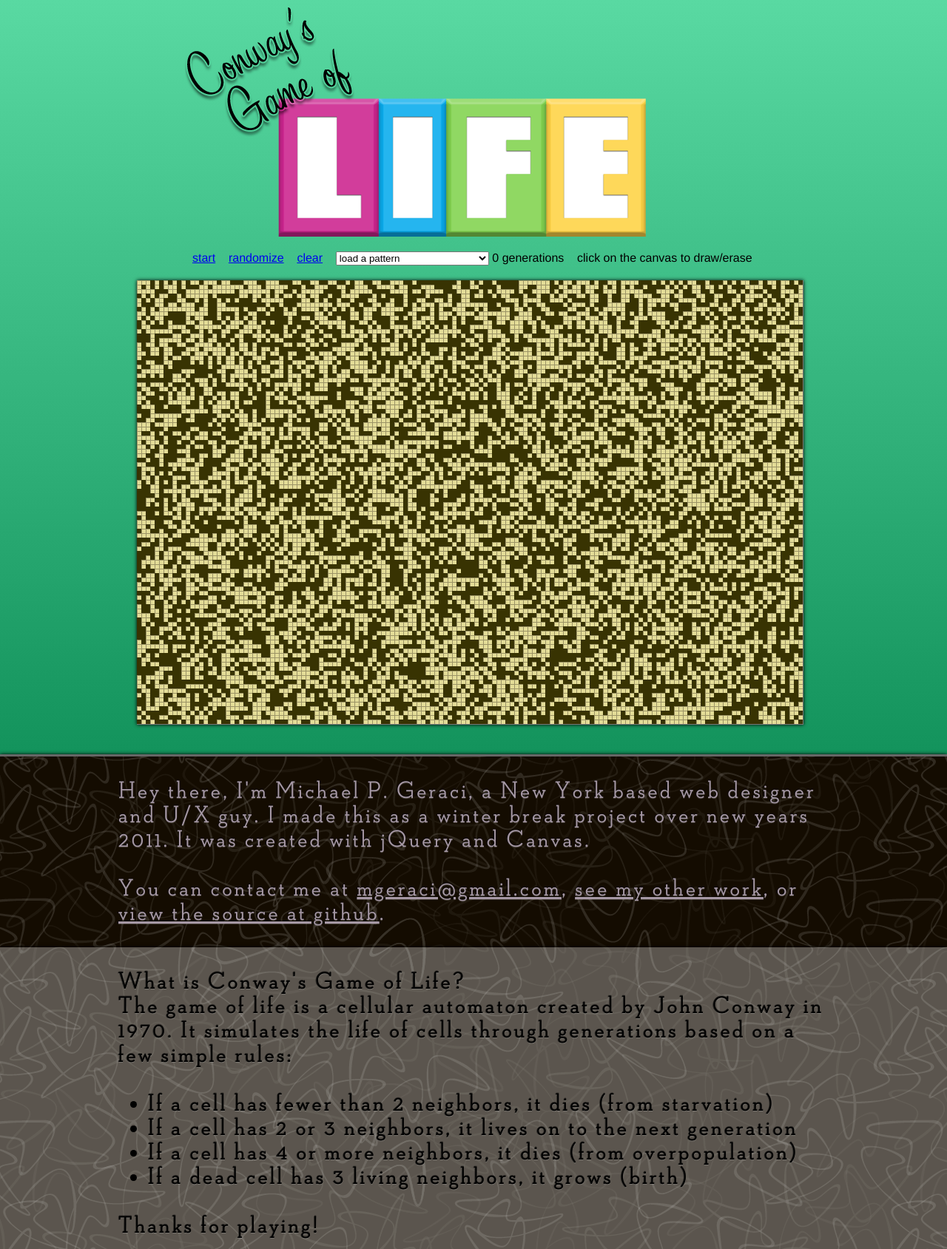
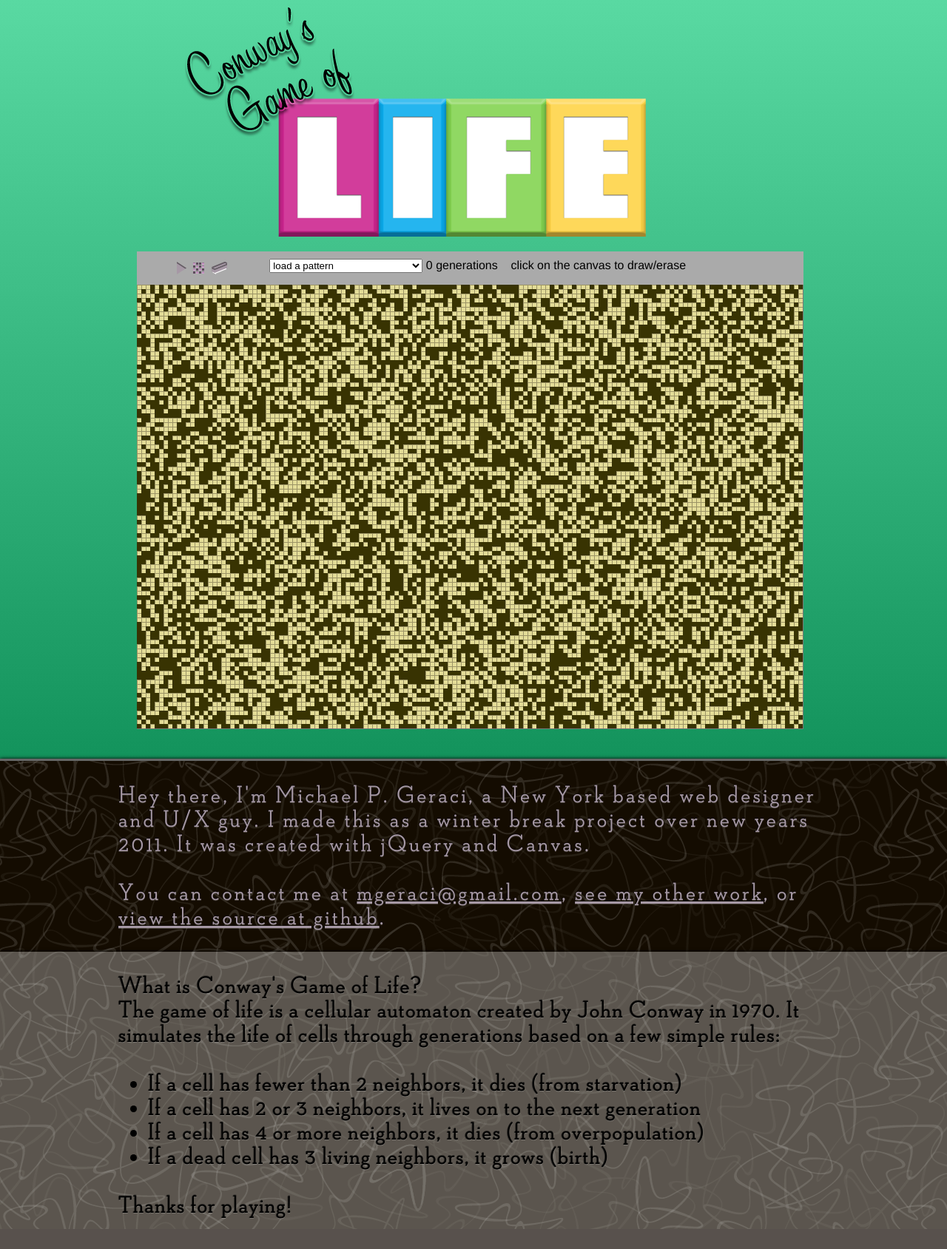
Before and after one commit to mgeraci/jQuery-Life, a PHP site: page / in a window 1280 px wide. Shown: the whole page at 74% size. After the commit the page ends 1662 px from the top, so only its background shows below. Run offline with PHP 8.4, Linux system fonts and the light colour scheme; some libraries are stand-ins or nearby versions.

Commit message:
started working on iconographic toolbar

```diff
--- a/index.html
+++ b/index.html
@@ -18,9 +18,9 @@
       <div class="centered">
         <img id="logo" width="623" height="310" src="/images/logo.png">
         <div id="tools">
-          <a id="status" href="#">start</a>&nbsp;&nbsp;&nbsp;
-          <a id="reset" href="#">randomize</a>&nbsp;&nbsp;&nbsp;
-          <a id="clear" href="#">clear</a>&nbsp;&nbsp;&nbsp;
+          <a id="status" class="button" href="#"><span>play</span></a>&nbsp;&nbsp;&nbsp;
+          <a id="reset" class="button" href="#"><span>randomize</span></a>&nbsp;&nbsp;&nbsp;
+          <a id="clear" class="button" href="#"><span>clear</a></a>&nbsp;&nbsp;&nbsp;
           <select id="pattern"></select>
           <span id="count">0</span> generations&nbsp;&nbsp;&nbsp;
           <span id="drawNote">click on the canvas to draw/erase</span>
--- a/js/application.js
+++ b/js/application.js
@@ -26,9 +26,9 @@
 
 // control the running of the game
 function buttons(){
-  $('#status').click(function(){
+  $('#status span').click(function(){
     if ($(this).html() == 'pause'){
-      $(this).html('start');
+      $(this).html('play');
     } else {
       $(this).html('pause');
     }
@@ -261,7 +261,7 @@
   $('#count').html(parseInt($('#count').html(), 10) + 1);
 
   // if the toggle is active, run again
-  if ($('#status').hasClass('active')) {
+  if ($('#status span').hasClass('active')) {
     // pause for a set time to keep the speed in check
     timer = setTimeout("createNext();", speed);
   }
--- a/stylesheets/style.less
+++ b/stylesheets/style.less
@@ -53,10 +53,64 @@
   margin: 10px 0 0 90px;
 }
 
+@toolsLeft: 50px;
+
 // toolbar
 #tools{
   .floatClear;
-  margin: 20px 0 20px 100px;
+  margin: 20px 0 0 25px;
+  background: rgba(170,170,170,1);
+  padding: 10px 0 10px @toolsLeft;
+  width: 901px - @toolsLeft;
+}
+
+.sprite{
+  display: block;
+  overflow: hidden;
+  line-height: 500px;
+  float: left;
+}
+
+.button{
+  float: left;
+  padding: 4px;
+}
+
+// controls
+#status{
+  span{
+    .sprite;
+    width: 13px;
+    height: 17px;
+    background: url(/images/controls.png) 0 0 no-repeat;
+  }
+}
+
+#status{
+  span.active{
+    .sprite;
+    width: 12px;
+    height: 17px;
+    background: url(/images/controls.png) -13px 0 no-repeat;
+  }
+}
+
+#reset{
+  span{
+    .sprite;
+    width: 17px;
+    height: 17px;
+    background: url(/images/controls.png) -24px 0 no-repeat;
+  }
+}
+
+#clear{
+  span{
+    .sprite;
+    width: 22px;
+    height: 17px;
+    background: url(/images/controls.png) -40px 0 no-repeat;
+  }
 }
 
 // holds the two canvases, has background color
@@ -67,10 +121,6 @@
   background: #fff;
   border: 1px solid #787878;
   border-width: 0 1px 1px 0;
-
-  -moz-box-shadow: 0px 0px 5px #000; /* FF3.5+ */
-  -webkit-box-shadow: 0px 0px 5px #000; /* Saf3.0+, Chrome */
-  box-shadow: 0px 0px 5px #000; /* Opera 10.5, IE9 */
 }
 
 // general canvas style to layer the two
@@ -110,6 +160,7 @@
   margin: 30px 0 0 0;
   padding: 30px 0 15px 0;
   color: #000;
+  letter-spacing: 0.04em;
   background: rgba(255,255,255,0.3);
 
   -moz-box-shadow: 0px 0px 5px #000; /* FF3.5+ */
```
Also changed, not shown: stylesheets/style.css (+51 -10 lines), images/controls.png (added), 1 other file.
